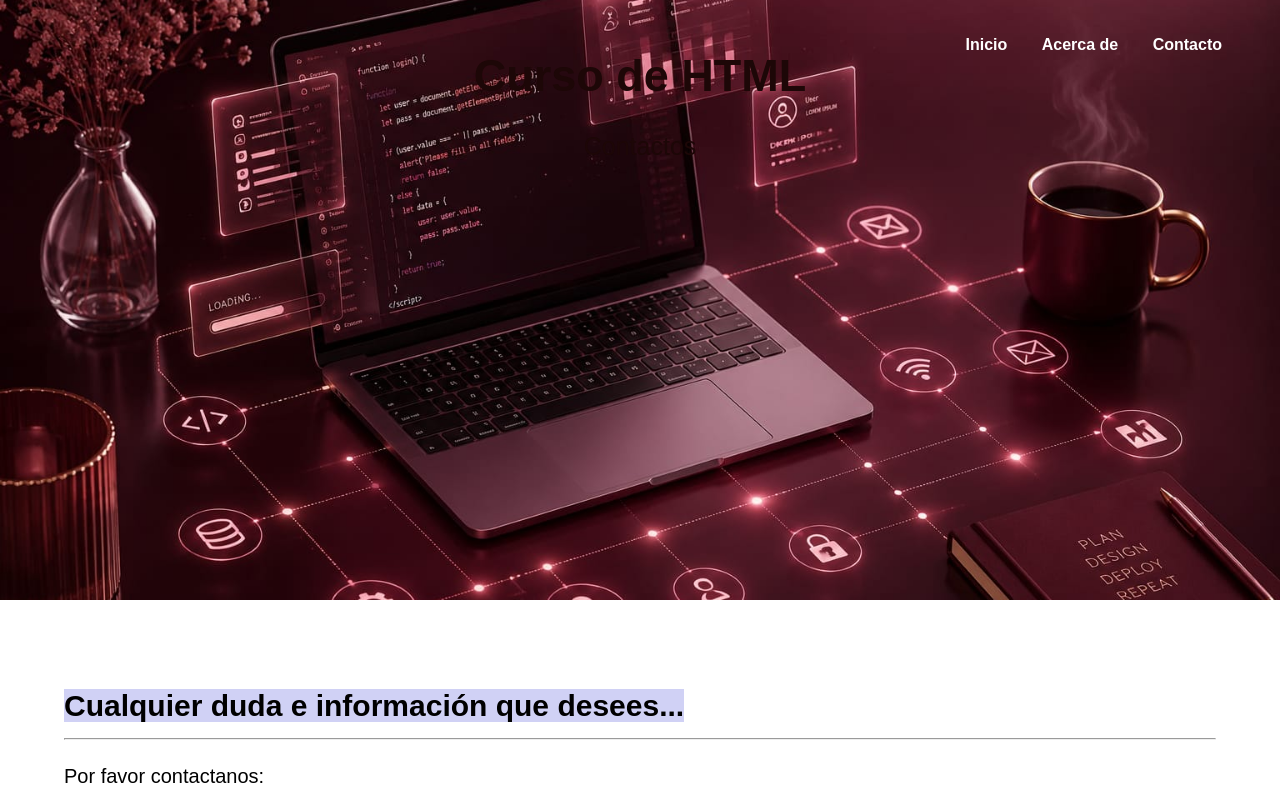
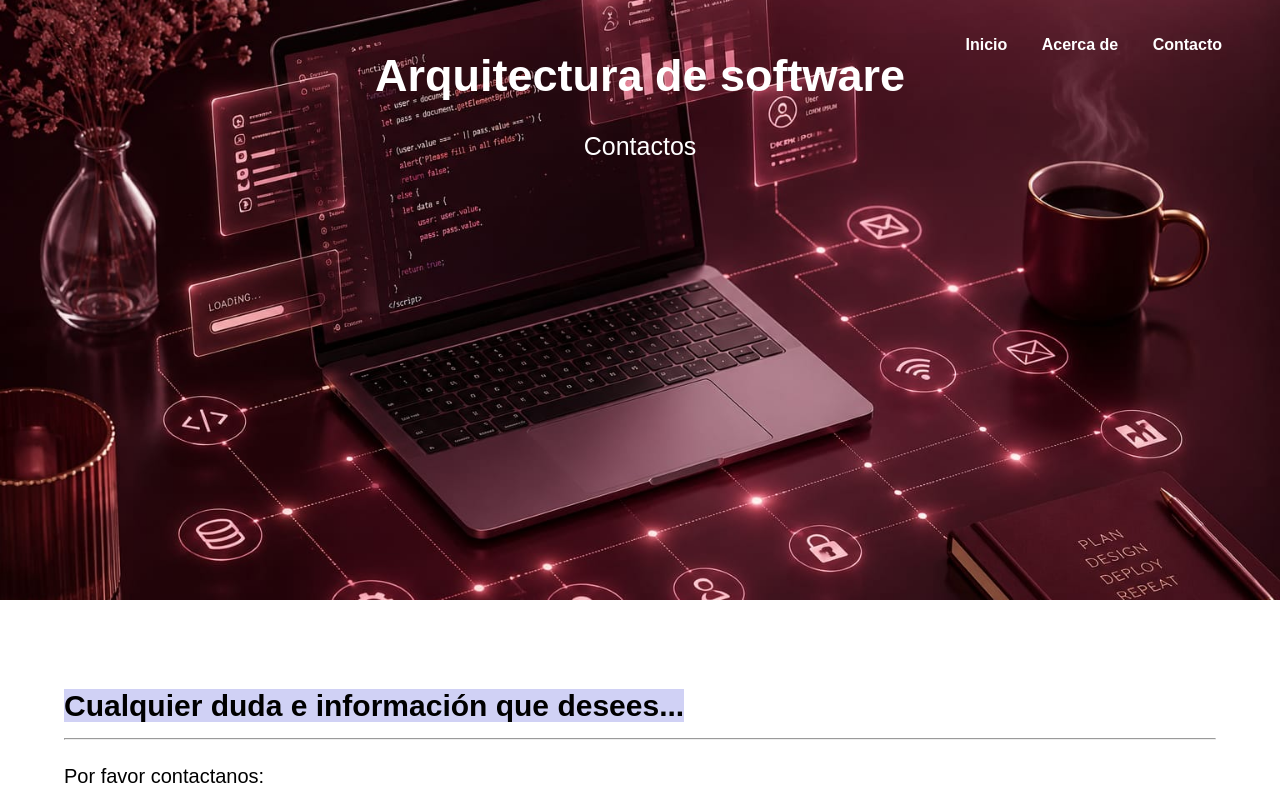
Before and after one commit to 6652705-sketch/Pagina-2-2-Ruth2DS.github.io, a plain HTML site: page contact.html in a window 1280 px wide. Shown: the top 800 px of the page. Drawn offline with Linux system fonts and the light colour scheme.

Commit message:
Cambiando el color del texto

```diff
--- a/contact.html
+++ b/contact.html
@@ -22,7 +22,7 @@ dar el formato del menu-->
 </nav>
 
 <!--Texto del encabezado-->
-<h1>Curso de HTML</h1>
+<h1>Arquitectura de software</h1>
 <p>Contactos</p>
 
 </header>
--- a/styles.css
+++ b/styles.css
@@ -8,7 +8,7 @@ background-size: cover; /* Ajusta la imagen para cubrir todo el fondo */
 background-position: center; /* Centra la imagen en el encabezado */
 height: 35rem; /* Altura del encabezado (ajusta según tus necesidades) */
 
-color: #1d0707; /* Color del texto en el encabezado para asegurar la legibilidad */
+color: #ffffff; /* Color del texto en el encabezado para asegurar la legibilidad */
 text-orientation: upright;
 text-align: center; /* Alinea el contenido al centro del encabezado */
 padding: 20px; /* Espacio de relleno interno para el contenido */
```
